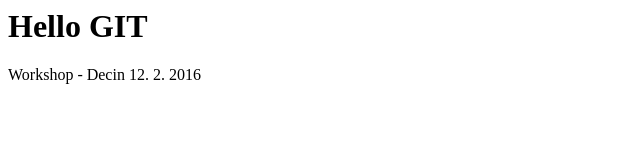
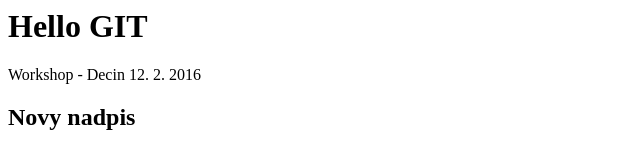
Before and after one commit to jkbnerad/cvut-test, a plain HTML site: page index.html in a window 1280 px wide. Shown: the whole page, without its empty margins (0-640 px from the left). Drawn offline with Linux system fonts and the light colour scheme.

Commit message:
Pridan novy nadpis.

```diff
--- a/index.html
+++ b/index.html
@@ -5,5 +5,7 @@
 <body>
 	<h1>Hello GIT</h1>
 	<p>Workshop - Decin 12. 2. 2016</p>
+
+	<h2>Novy nadpis</h2>
 </body>
 </html>
```
